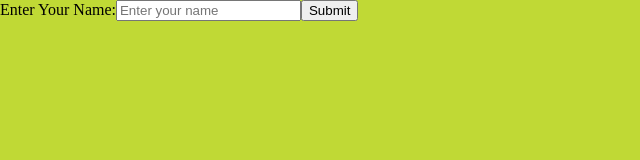
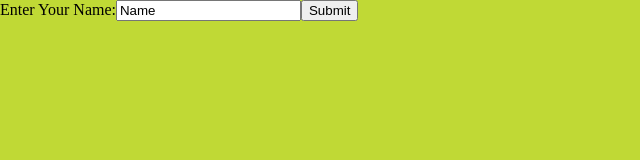
Before and after one commit to SinhaVinit/Main-Concept-React, a React (Create React App) app: page / in a window 1280 px wide. Shown: the top 160 px of the page, without its empty margins (0-640 px from the left). Built offline with nearby package versions, Linux system fonts and the light colour scheme.

Commit message:
Form 9 (Uncontrolled Components) (Input Tag with 'defaultValue')

```diff
--- a/src/components/App.jsx
+++ b/src/components/App.jsx
@@ -1,10 +1,3 @@
-// In most cases, we recommend using controlled components to implement forms.
-// In a controlled component, form data is handled by a React component.
-// The alternative is uncontrolled components, where form data is handled by the DOM itself.
-
-// To write an uncontrolled component, instead of writing an event handler for every state update,
-// you can use a ref to get form values from the DOM.
-
 import "./App.css";
 import React from "react";
 
@@ -17,6 +10,8 @@ class NameForm extends React.Component {
   }
 
   handleSubmit(event) {
+    // console.log(event);
+    // console.log(this);
     alert("Your name is: " + this.input.current.value);
     event.preventDefault();
   }
@@ -26,7 +21,13 @@ class NameForm extends React.Component {
       <form onSubmit={this.handleSubmit}>
         <label>
           Enter Your Name:
-          <input type="text" ref={this.input} placeholder="Enter your name" />
+          <input
+            type="text"
+            // If we put "value" instead of "defaultValue," then we are not able to make changes in the DOM after rendering this app.
+            defaultValue="Name"
+            ref={this.input}
+            placeholder="Enter your name"
+          />
         </label>
         <button type="submit" value="Submit">
           Submit
```
